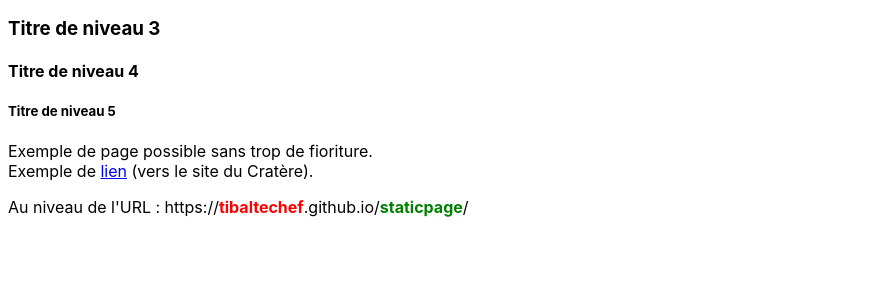
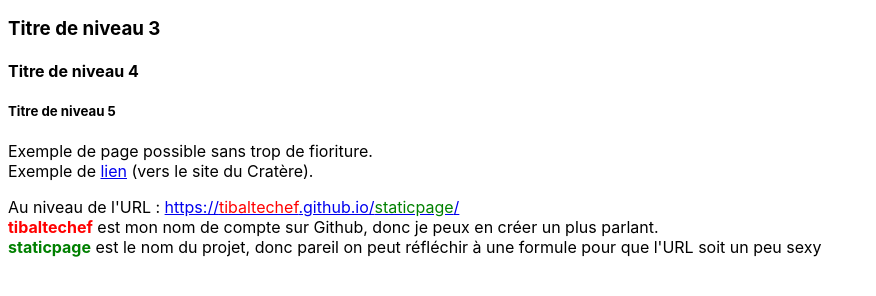
Before and after one commit to tibaltechef/staticpage, a plain HTML site: page index.html in a window 1280 px wide. Shown: the part 114-410 px from the top of the page, without its empty margins (0-876 px from the left). Drawn offline with Linux system fonts and the light colour scheme.

Commit message:
Update index.html

```diff
--- a/index.html
+++ b/index.html
@@ -24,7 +24,10 @@
       </p>
 
       <p>
-         Au niveau de l'URL : https://<b class="red">tibaltechef</b>.github.io/<b class="green">staticpage</b>/
+         Au niveau de l'URL : <a href="https://tibaltechef.github.io/staticpage/">https://<span class="red">tibaltechef</span>.github.io/<span class="green">staticpage</span>/</a><br/>
+
+         <b class="red">tibaltechef</b> est mon nom de compte sur Github, donc je peux en créer un plus parlant.<br>
+         <b class="green">staticpage</b> est le nom du projet, donc pareil on peut réfléchir à une formule pour que l'URL soit un peu sexy<br/>
       </p>
    </body>
 </html>
```
